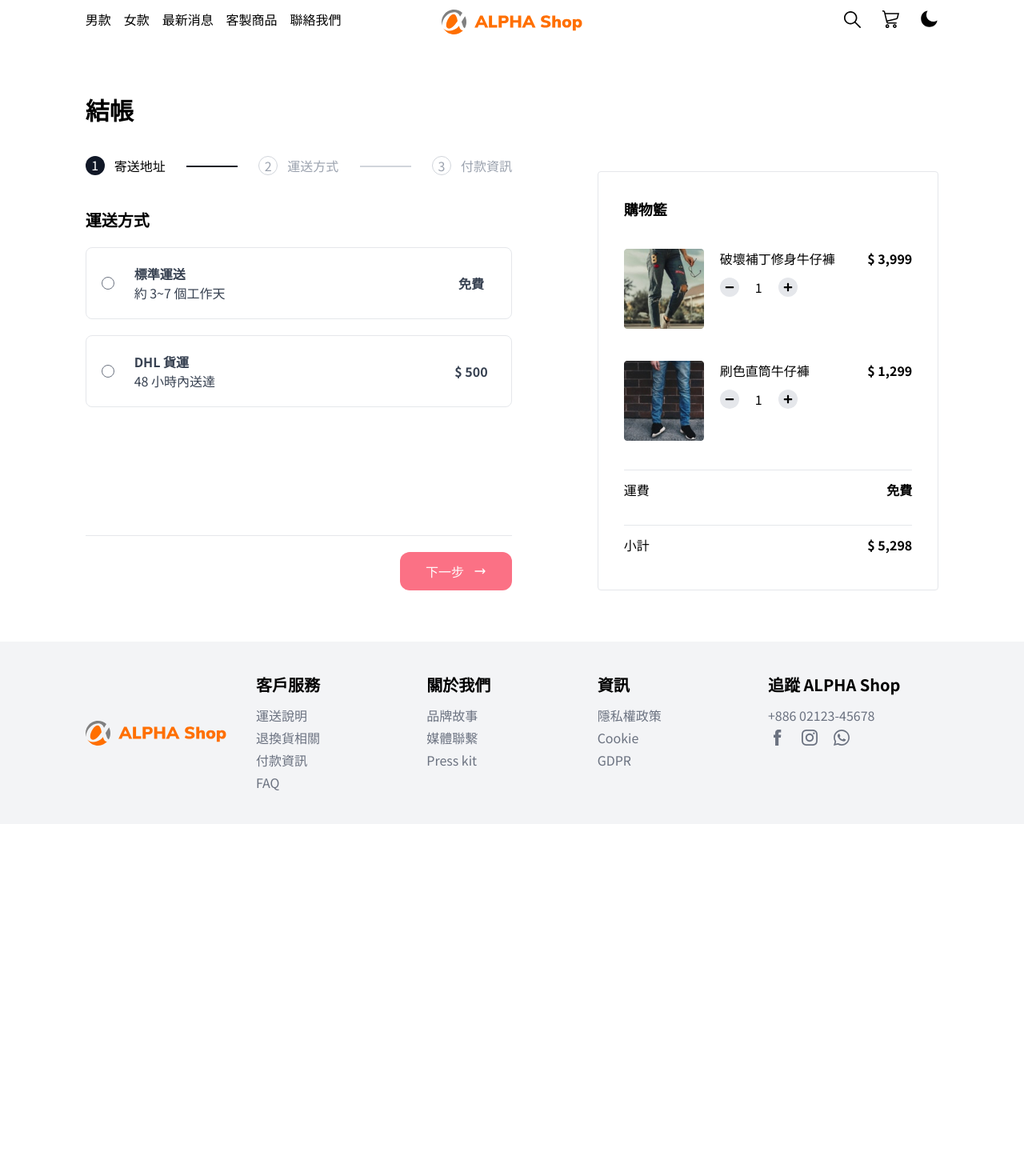
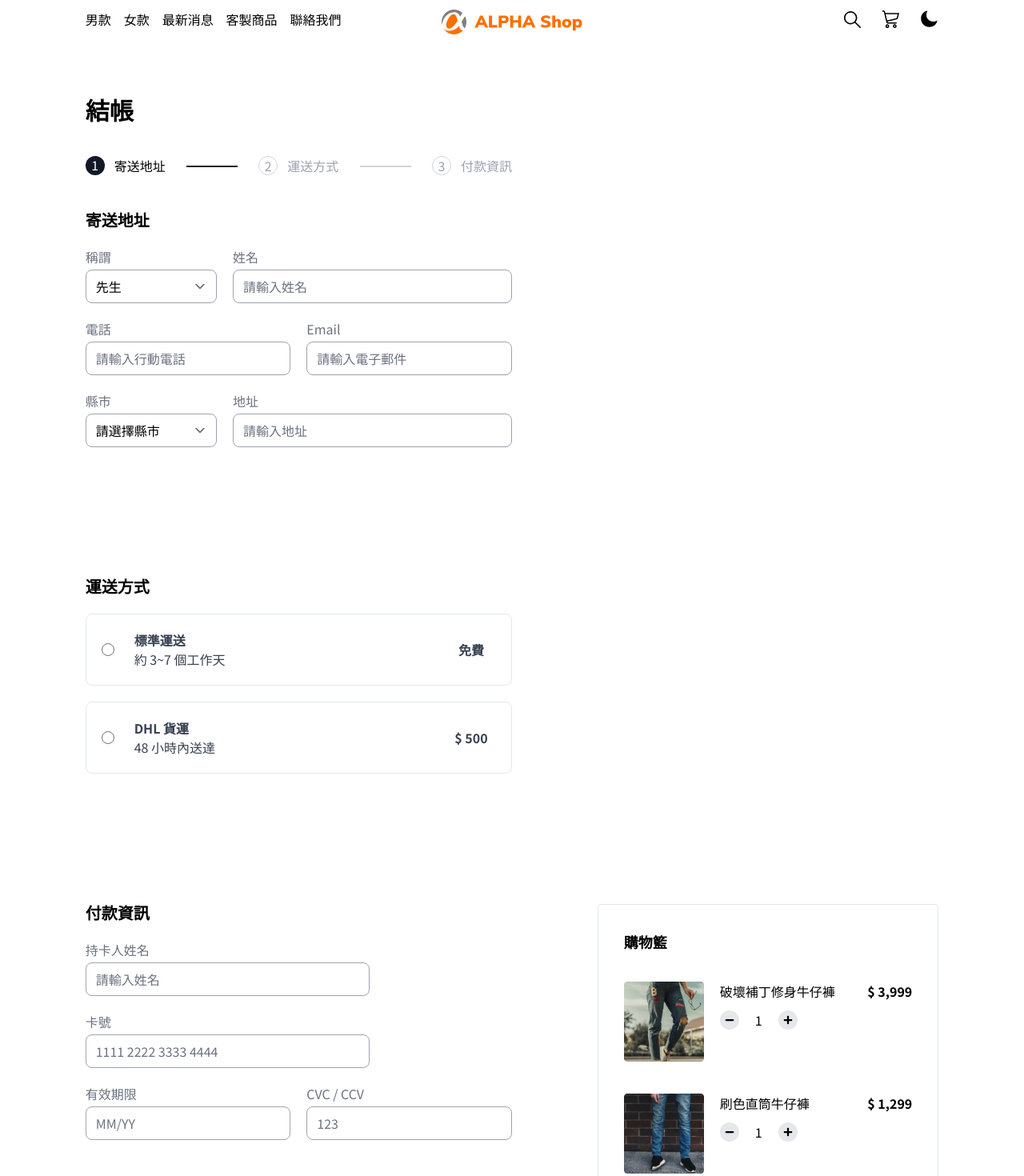
Before and after one commit to KellyCHI22/alpha-shop-react, a React (Create React App) app: page / in a window 1280 px wide. Shown: the top 1470 px of the page at 80% size. Before the commit the page ends 1030 px from the top, so only its background shows below. Built offline with nearby package versions, Linux system fonts and the light colour scheme.

Commit message:
feat: finish stepThree styling

```diff
--- a/src/components/Main/OrderInfo/Button.jsx
+++ b/src/components/Main/OrderInfo/Button.jsx
@@ -1,7 +1,9 @@
-export default function Button({ children }) {
+export default function Button({ children, className }) {
   return (
     <>
-      <button className="focus:ring-black-400 flex items-center gap-3 rounded-xl bg-rose-400 py-3 px-8 text-white hover:bg-rose-300">
+      <button
+        className={`focus:ring-black-400 flex items-center gap-3 rounded-xl bg-rose-400 py-3 px-8 text-white hover:bg-rose-300 ${className}`}
+      >
         {children}
       </button>
     </>
--- a/src/components/Main/OrderInfo/Input.jsx
+++ b/src/components/Main/OrderInfo/Input.jsx
@@ -1,12 +1,14 @@
-export default function Input({ label, type, placeholder }) {
+export default function Input({ label, type, placeholder, className }) {
   return (
     <>
+      <div className={className}>
         <div className="mb-1 text-gray-500">{label}</div>
         <input
           className="w-full rounded-lg border-gray-400"
           type={type}
           placeholder={placeholder}
         />
+      </div>
     </>
   );
 }
--- a/src/components/Main/OrderInfo/Select.jsx
+++ b/src/components/Main/OrderInfo/Select.jsx
@@ -1,6 +1,7 @@
-export default function Select({ label, value, options }) {
+export default function Select({ label, value, options, className }) {
   return (
     <>
+      <div className={className}>
         <div className="mb-1 text-gray-500">{label}</div>
         <div>
           <select className="w-full rounded-lg border-gray-400" value={value}>
@@ -11,6 +12,7 @@ export default function Select({ label, value, options }) {
             ))}
           </select>
         </div>
+      </div>
     </>
   );
 }
--- a/src/components/Main/OrderInfo/StepOne.jsx
+++ b/src/components/Main/OrderInfo/StepOne.jsx
@@ -9,32 +9,33 @@ export default function StepOne() {
 
       <section className="flex flex-col gap-5">
         <div className="grid grid-cols-3 gap-5">
-          <div className="col-span-1">
-            <Select label="稱謂" value="gender" options={genders} />
-          </div>
-
-          <div className="col-span-2">
-            <Input label="姓名" type="text" placeholder="請輸入姓名" />
-          </div>
+          <Select
+            className="col-span-1"
+            label="稱謂"
+            value="gender"
+            options={genders}
+          />
+          <Input
+            className="col-span-2"
+            label="姓名"
+            type="text"
+            placeholder="請輸入姓名"
+          />
         </div>
 
         <div className="grid grid-cols-2 gap-5">
-          <div>
-            <Input label="電話" type="tel" placeholder="請輸入行動電話" />
-          </div>
-          <div>
-            <Input label="Email" type="email" placeholder="請輸入電子郵件" />
-          </div>
+          <Input label="電話" type="tel" placeholder="請輸入行動電話" />
+          <Input label="Email" type="email" placeholder="請輸入電子郵件" />
         </div>
 
         <div className="grid grid-cols-3 gap-5">
-          <div>
-            <Select label="縣市" value="city" options={cities} />
-          </div>
-
-          <div className="col-span-2">
-            <Input label="地址" type="text" placeholder="請輸入地址" />
-          </div>
+          <Select label="縣市" value="city" options={cities} />
+          <Input
+            className="col-span-2"
+            label="地址"
+            type="text"
+            placeholder="請輸入地址"
+          />
         </div>
       </section>
     </form>
--- a/src/components/Main/OrderInfo/StepThree.jsx
+++ b/src/components/Main/OrderInfo/StepThree.jsx
@@ -1,32 +1,27 @@
-// ! not done
+import Input from "./Input";
 
 export default function StepThree() {
   return (
     <>
-      <form className="col col-12" data-phase="credit-card">
-        <h3 className="form-title">付款資訊</h3>
-        <section className="form-body col col-12">
-          <div className="col col-12">
-            <div className="input-group input-w-lg-4 input-w-sm-full">
-              <div className="input-label">持卡人姓名</div>
-              <input type="text" placeholder="John Doe" />
-            </div>
-          </div>
-          <div className="col col-12">
-            <div className="input-group input-w-lg-4 input-w-sm-full">
-              <div className="input-label">卡號</div>
-              <input type="text" placeholder="1111 2222 3333 4444" />
-            </div>
-          </div>
-          <div className="col col-12">
-            <div className="input-group input-w-lg-3 input-w-sm-s3">
-              <div className="input-label">有效期限</div>
-              <input type="text" placeholder="MM/YY" />
-            </div>
-            <div className="input-group input-w-lg-3 input-w-sm-s3">
-              <div className="input-label">CVC / CCV</div>
-              <input type="text" placeholder={123} />
-            </div>
+      <form className="mt-10 mb-40">
+        <h3 className="mb-5 text-xl font-bold">付款資訊</h3>
+        <section className="flex flex-col gap-5">
+          <Input
+            className="w-2/3"
+            label="持卡人姓名"
+            type="text"
+            placeholder="請輸入姓名"
+          />
+          <Input
+            className="w-2/3"
+            label="卡號"
+            type="text"
+            placeholder="1111 2222 3333 4444"
+          />
+
+          <div className="grid grid-cols-2 gap-5">
+            <Input label="有效期限" type="text" placeholder="MM/YY" />
+            <Input label="CVC / CCV" type="text" placeholder="123" />
           </div>
         </section>
       </form>
--- a/src/components/Main/OrderInfo/index.jsx
+++ b/src/components/Main/OrderInfo/index.jsx
@@ -11,9 +11,9 @@ export default function Step() {
         <h2 className="text-3xl font-bold">結帳</h2>
         <StepProgress />
         <section>
-          {/* <StepOne /> */}
+          <StepOne />
           <StepTwo />
-          {/* <StepThree /> */}
+          <StepThree />
         </section>
       </section>
       <ProgressControl />
```
Lines whose indentation alone changed are shown as unchanged.
